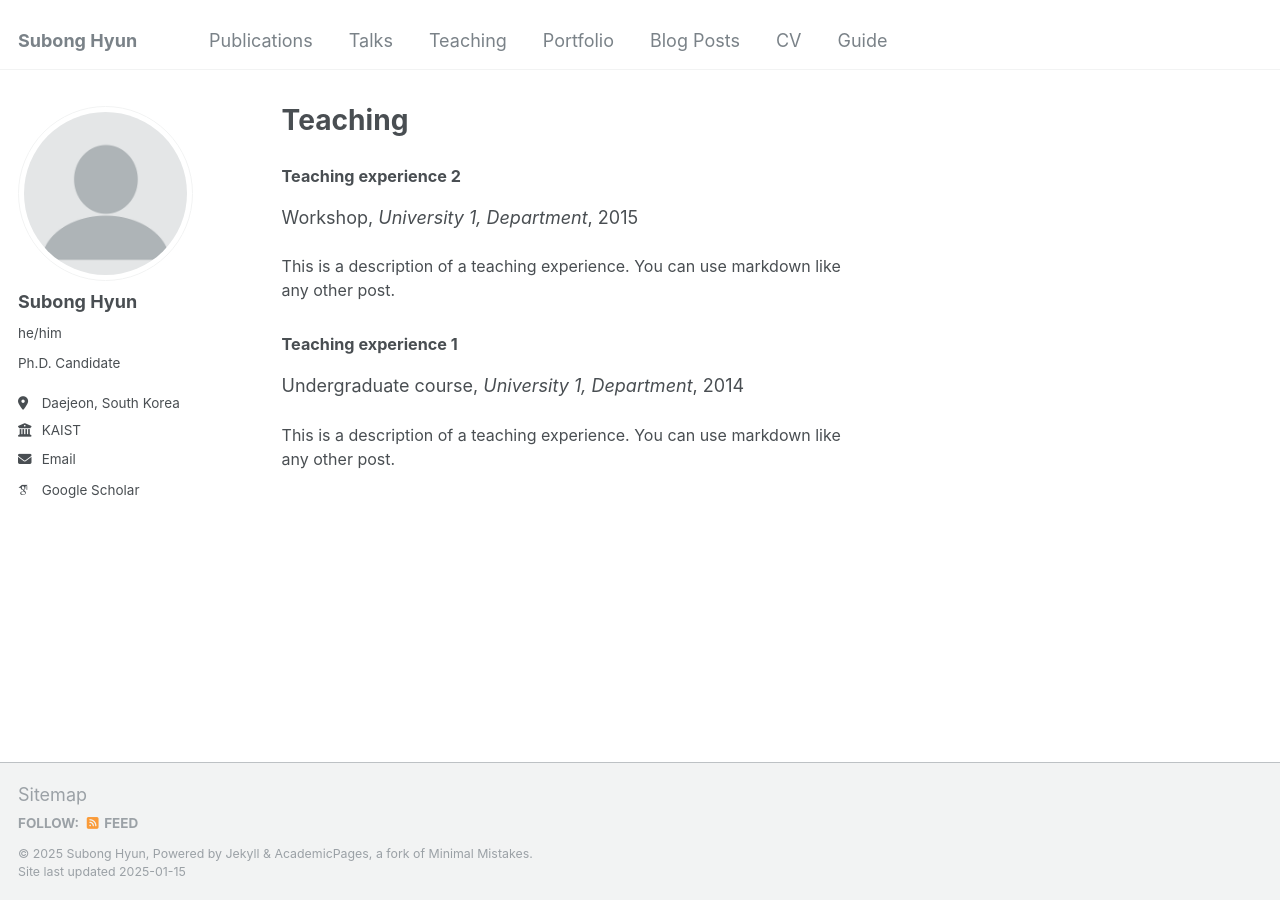
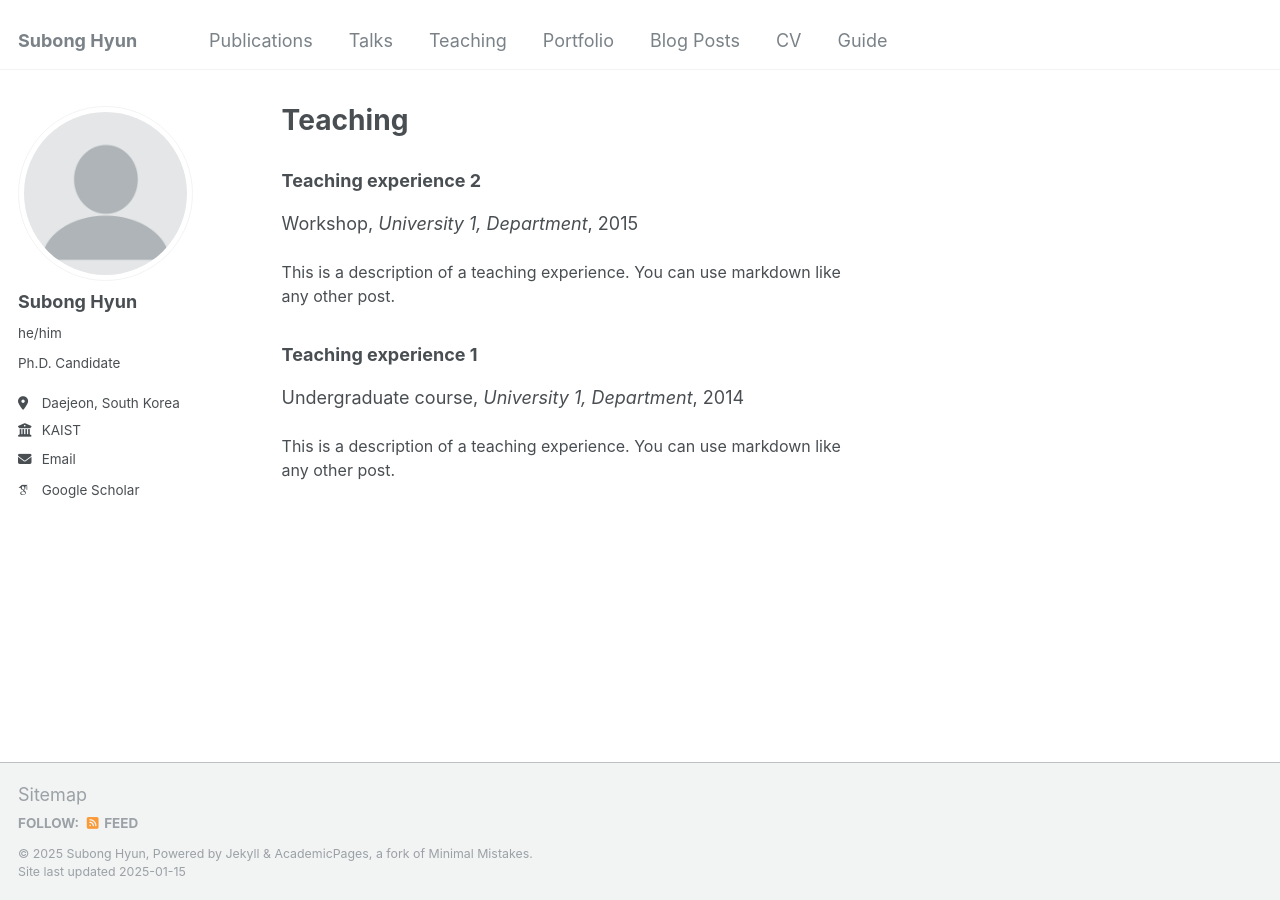
Before and after one commit to SubongHyun/subonghyun.github.io, a Jekyll site: the page built from _pages/teaching.html, in a window 1280 px wide. Built offline with Jekyll 4.4.1, drawn with Linux system fonts in a browser that asks for light colours; some web fonts are replaced.

Commit message:
Update archive-single.html

```diff
--- a/_includes/archive-single.html
+++ b/_includes/archive-single.html
@@ -27,7 +27,7 @@
     {% endif %}
 
     <!-- Title is no longer clickable -->
-    <h2 class="archive__item-title" itemprop="headline" style="font-size: 0.9em">
+    <h2 class="archive__item-title" itemprop="headline" style="font-size: 1.0em">
       {{ title }}
     </h2>
 
```
